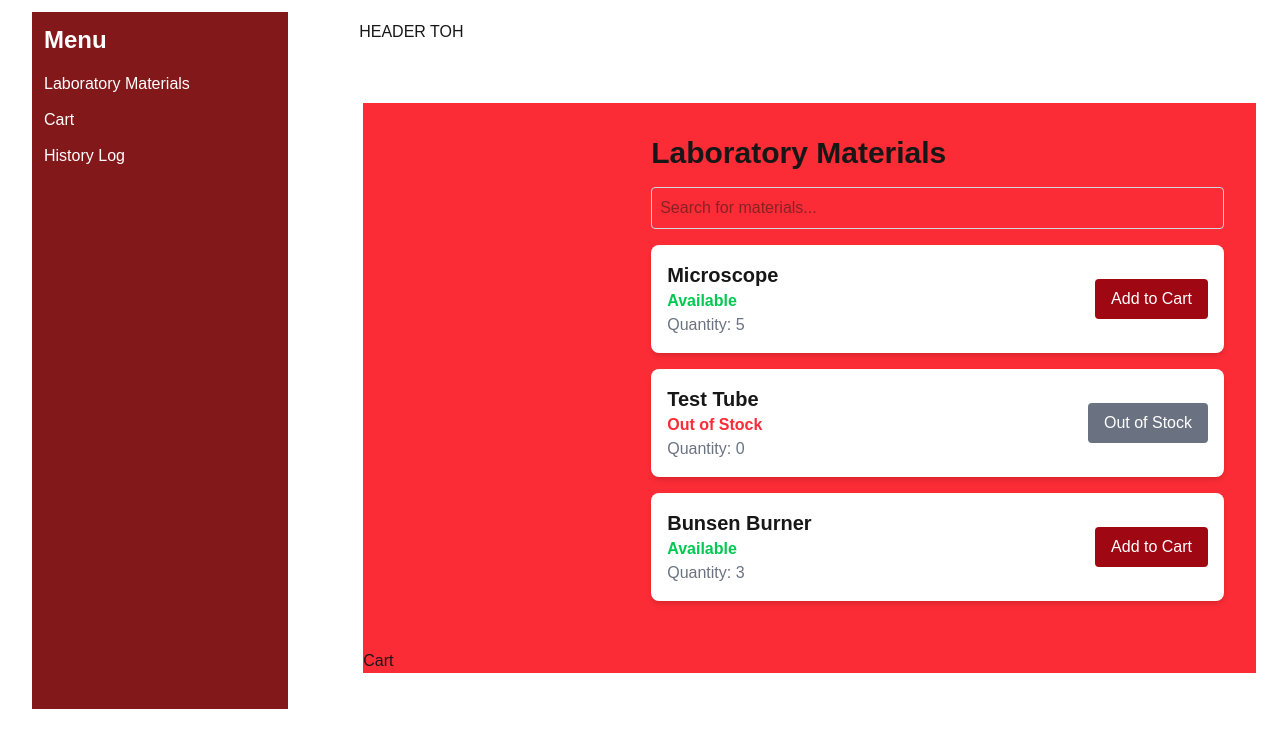
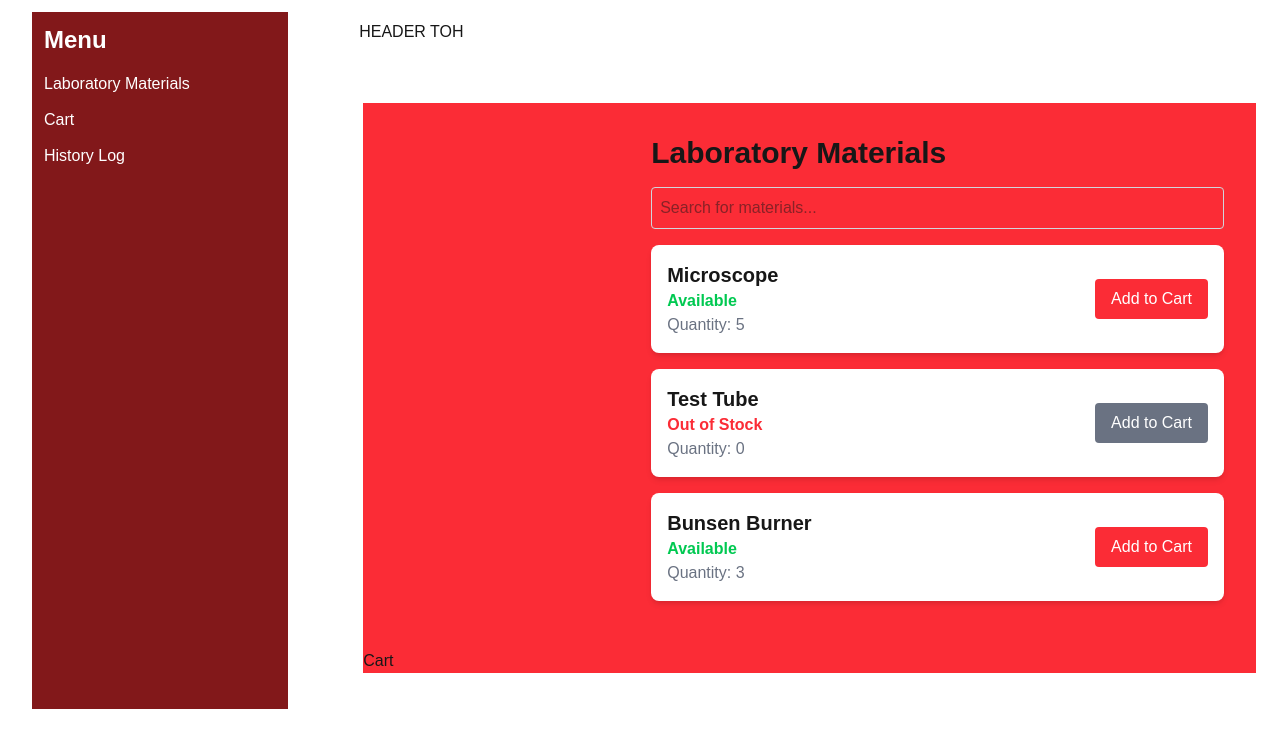
Before and after one commit to Chreeeyons/Borrowlogy-Frontend, a Next.js app: page /equipment in a window 1280 px wide. Shown: the top 748 px of the page. Built offline with nearby package versions, Linux system fonts and the light colour scheme.

Commit message:
frontend

```diff
--- a/src/app/(main)/admin/equipment/page.tsx
+++ b/src/app/(main)/admin/equipment/page.tsx
@@ -4,7 +4,7 @@ const Equipments = () => {
   return (
         <div id="laboratory-materials" className="section">
             <p className="text-white text-center">ADMIN</p>
-        <Materials />
+        <Materials user_type="admin" />
         </div>
   );
 };
--- a/src/app/(main)/equipment/page.tsx
+++ b/src/app/(main)/equipment/page.tsx
@@ -5,7 +5,7 @@ import Link from "next/link";
 const Home = () => {
   return (
         <div id="laboratory-materials" className="section bg-red-500">
-        <Materials />
+        <Materials user_type="borrower" />
         <Link href="/cart" className="hover:underline text-center">Cart</Link>
         </div>
   );
--- a/src/app/page.tsx
+++ b/src/app/page.tsx
@@ -1,4 +1,5 @@
 'use client';
+
 import Image from 'next/image';
 import Link from 'next/link';
 import './globals.css';
--- a/src/components/Materials.tsx
+++ b/src/components/Materials.tsx
@@ -8,9 +8,9 @@ const materials = [
   { id: 3, name: "Bunsen Burner", quantity: 3 },
 ];
 
-const Materials = () => {
+const Materials = ({ user_type }: { user_type: string }) => {
   const [searchTerm, setSearchTerm] = useState("");
-
+  console.log(user_type);
   const filteredMaterials = materials.filter((material) =>
     material.name.toLowerCase().includes(searchTerm.toLowerCase())
   );
@@ -41,18 +41,22 @@ const Materials = () => {
             </p>
             <p className="text-gray-500">Quantity: {material.quantity}</p>
           </div>
-          {material.quantity > 0 ? (
+          {user_type === "admin" ? (
             <button className="bg-red-800 text-white px-4 py-2 rounded hover:bg-red-600">
+              Edit
+            </button>
+          ) : ( material.quantity > 0 ? (
+            <button
+              className="bg-red-500 text-white px-4 py-2 rounded cursor-not-allowed"
+            >
               Add to Cart
             </button>
-          ) : (
-            <button
-              className="bg-gray-500 text-white px-4 py-2 rounded cursor-not-allowed"
-              disabled
-            >
-              Out of Stock
-            </button>
-          )}
+          ): <button
+          className="bg-gray-500 text-white px-4 py-2 rounded cursor-not-allowed"
+          disabled
+        >
+          Add to Cart
+        </button>)}
         </div>
       ))}
     </div>
```
Also changed, not shown: package.json (+7 -6 lines), 1 other file (tests, documents, lock files or other folders).
